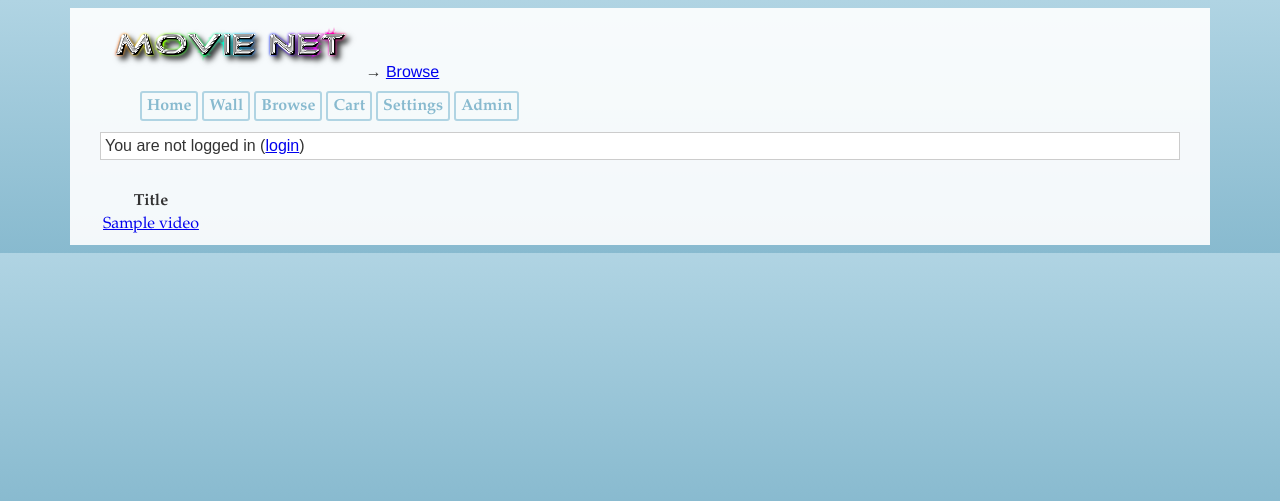
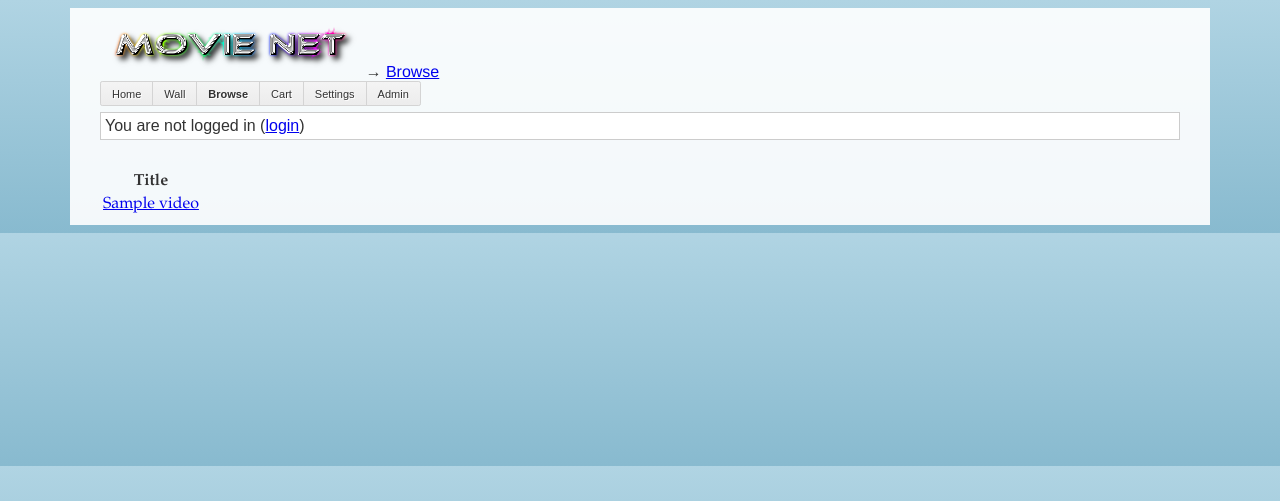
Before and after one commit to brownhead/cs166_project, a Flask app: page /browse in a window 1280 px wide. Shown: the top 501 px of the page. Run offline with Flask 2, Linux system fonts and the light colour scheme; tables that the repository leaves empty hold one stand-in row (values such as "Sample post"); some libraries are stand-ins or nearby versions.

Commit message:
Made nav bar all githubby.

```diff
--- a/mnet/templates/base.html
+++ b/mnet/templates/base.html
@@ -11,6 +11,14 @@
 			$(this).hide()
 			$(this).delay(200 * index).fadeIn(300)
 		})
+
+		links = document.getElementsByTagName("a")
+		for (i in links) {
+			if (location.pathname == links[i].pathname &&
+				links[i].className.indexOf("primary_exempt") == -1) {
+				links[i].className += " primary"
+			}
+		}
 	})
 	</script>
 	{% block includes %}{% endblock %}
@@ -23,15 +31,13 @@
 			{% block path %}{% endblock %}
 		</span>
 	</div>
-	<div id="navbar">
-	  <ul>
-	    <li><a href="/home">Home</a></li>
-	    <li><a href="/wall">Wall</a></li>
-	    <li><a href="/browse">Browse</a></li>
-	    <li><a href="/cart">Cart</a></li>
-	    <li><a href="/settings">Settings</a></li>
-	    <li><a href="/admin">Admin</a></li>
-	  </ul>
+	<div class="button-group">
+	<a class="button" href="/home">Home</a>
+	<a class="button" href="/wall">Wall</a>
+	<a class="button" href="/browse">Browse</a>
+	<a class="button" href="/cart">Cart</a>
+	<a class="button" href="/settings">Settings</a>
+	<a class="button" href="/admin">Admin</a>
 	</div>
 	<div id="topbar">
 		{% if current_user.is_authenticated() %}
```
